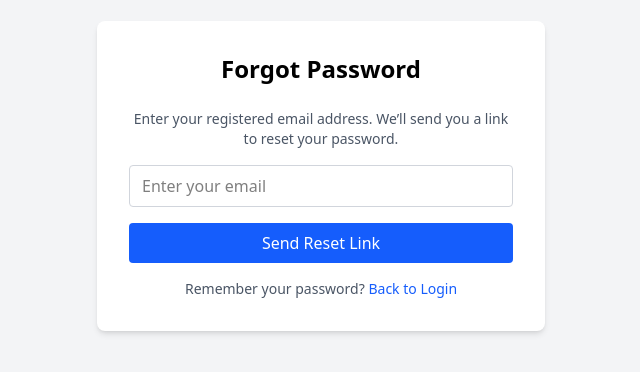
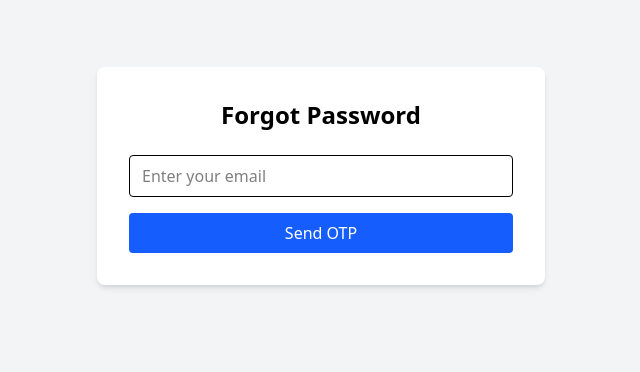
Before and after one commit to saurabh-saini/E-Commerce-Website-and-Admin-Panel, a React app in the folder frontend/: page /forgot-password in a window 1280 px wide. Shown: the part 224-596 px from the top of the page, without its empty margins (319-959 px from the left). Built offline with nearby package versions, Linux system fonts and the light colour scheme; the HTML template or start-up script is replaced by a standard one.

Commit message:
Forgot-Password API  Integrated

```diff
--- a/frontend/src/pages/onboarding/ForgotPassword.tsx
+++ b/frontend/src/pages/onboarding/ForgotPassword.tsx
@@ -1,37 +1,65 @@
+import { useForm } from "react-hook-form";
+import { toast } from "react-toastify";
+import { useNavigate } from "react-router-dom";
+
+import api from "../../services/api";
 import AuthLayout from "../../components/AuthLayout";
-import { Link } from "react-router-dom";
+import FormError from "../../components/FormError";
+
+type ForgotForm = {
+  email: string;
+};
 
 export default function ForgotPassword() {
+  const navigate = useNavigate();
+
+  const {
+    register,
+    handleSubmit,
+    formState: { errors, isSubmitting },
+  } = useForm<ForgotForm>();
+
+  const onSubmit = async (data: ForgotForm) => {
+    try {
+      const res = await api.post("/auth/forgot-password", data);
+      toast.success(res.data.message || "OTP sent to your email");
+      navigate("/verify-otp", { state: { email: data.email } });
+    } catch {
+      // handled globally
+    }
+  };
+
   return (
     <AuthLayout title="Forgot Password">
-      <p className="text-sm text-gray-600 text-center mb-4">
-        Enter your registered email address.
-        We’ll send you a link to reset your password.
-      </p>
+      <form onSubmit={handleSubmit(onSubmit)} className="space-y-4">
+        <div>
+          <input
+            {...register("email", {
+              required: "Email is required",
+              pattern: {
+                value: /^\S+@\S+$/i,
+                message: "Invalid email",
+              },
+            })}
+            placeholder="Enter your email"
+            className="w-full border px-3 py-2 rounded
+           focus:outline-none focus:ring-2 focus:ring-blue-500
+           focus:border-blue-500"
+          />
+          <FormError message={errors.email?.message} />
+        </div>
 
-      <form className="space-y-4">
-        {/* Email */}
-        <input
-          type="email"
-          placeholder="Enter your email"
-          className="w-full border border-gray-300 px-3 py-2 rounded focus:outline-none focus:ring-2 focus:ring-blue-500"
-        />
-
-        {/* Submit Button */}
         <button
-          type="submit"
-          className="w-full bg-blue-600 text-white py-2 rounded hover:bg-blue-700 transition"
+          disabled={isSubmitting}
+          className={`w-full py-2 rounded text-white transition
+            ${
+              isSubmitting
+                ? "bg-blue-400 cursor-not-allowed"
+                : "bg-blue-600 hover:bg-blue-700 cursor-pointer"
+            }`}
         >
-          Send Reset Link
+          {isSubmitting ? "Sending OTP..." : "Send OTP"}
         </button>
-
-        {/* Back to Login */}
-        <p className="text-sm text-center text-gray-600">
-          Remember your password?{" "}
-          <Link to="/login" className="text-blue-600 hover:underline">
-            Back to Login
-          </Link>
-        </p>
       </form>
     </AuthLayout>
   );
```
